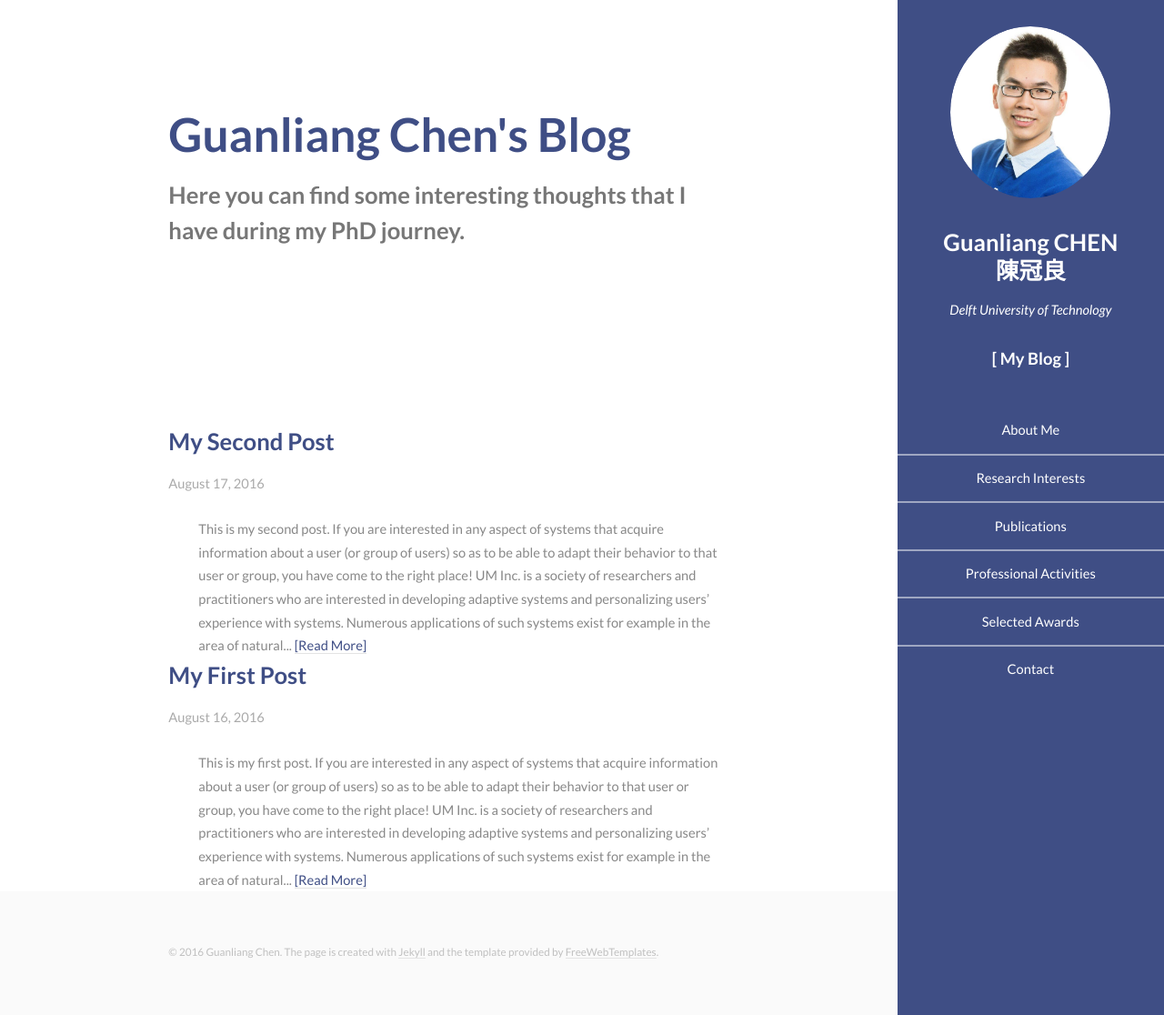
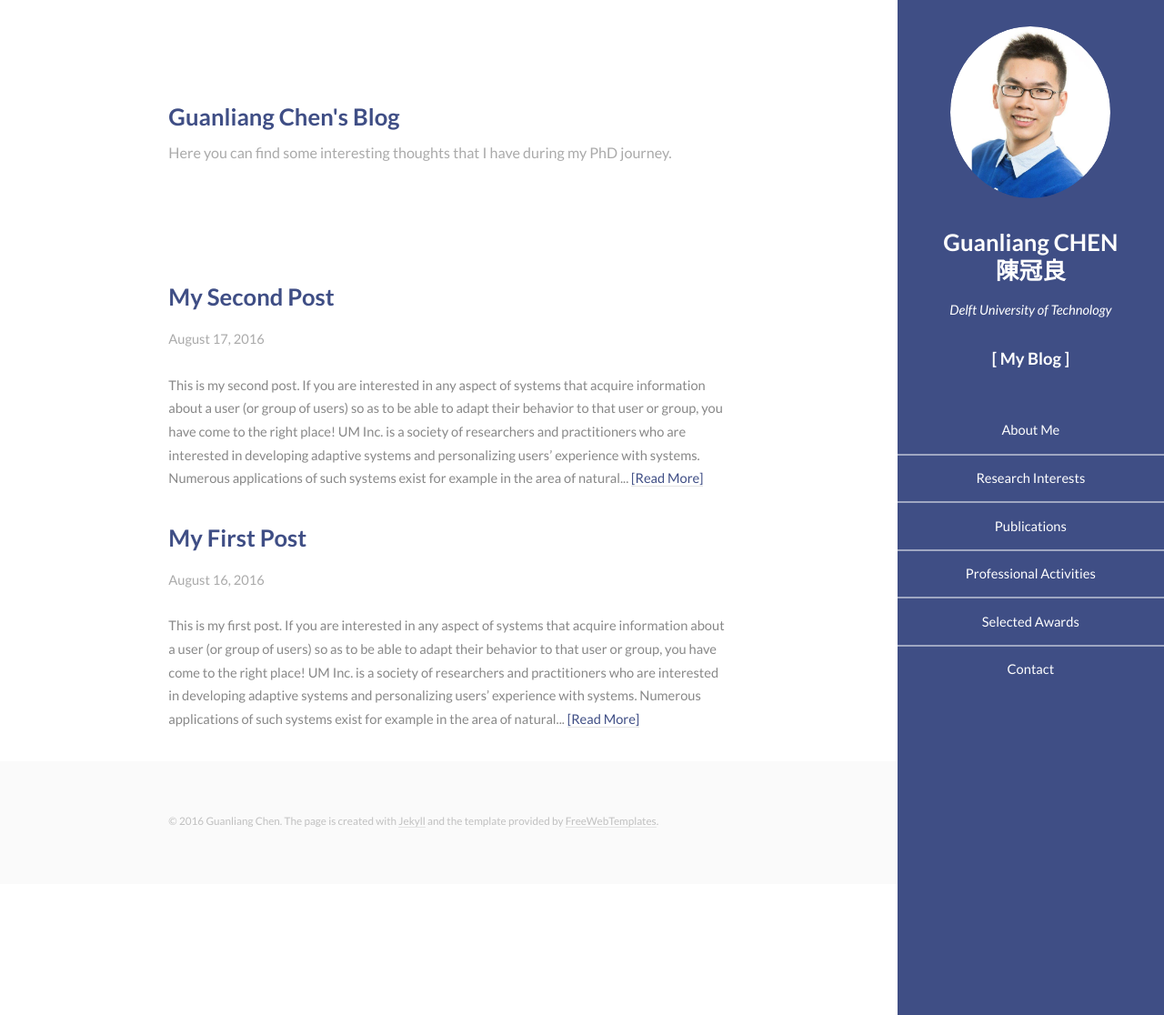
Before and after one commit to AngusGLChen/__angusglchen.github.io, a Jekyll site: the page built from blog/index.html, in a window 1280 px wide and 1116 px high. Shown: the whole window at 91% size. Built offline with Jekyll 4.4.1, drawn with Linux system fonts in a browser that asks for light colours; the list of posts is cut into pages by our own code.

Commit message:
Aug 16, 2016

```diff
--- a/blog/index.html
+++ b/blog/index.html
@@ -3,8 +3,8 @@ layout: default
 title: Guanliang Chen's Blog
 ---
 
-<h2 style="padding:50px 0 0 0"><font color="#3f4e85">{{page.title}}</font></h2>
-<p style="padding:0 0 150px 0">Here you can find some interesting thoughts that I have during my PhD journey.</p>
+<h3 style="padding:50px 0 0 0"><font color="#3f4e85">{{page.title}}</font></h3>
+<p style="padding:0 0 100px 0">Here you can find some interesting thoughts that I have during my PhD journey.</p>
 
 <div class="posts-list">
 	{% for post in paginator.posts %}
@@ -18,7 +18,7 @@ title: Guanliang Chen's Blog
 
     <p class="post-meta">{{ post.date | date: "%B %-d, %Y" }}</p>
 
-    <div class="post-entry" style="padding:0 0 0 2.25em">
+    <div class="post-entry" style="padding:0 0 2.25em 0">
 		{{ post.content | truncatewords: 80 | strip_html | xml_escape}}
 		<a href="{{ post.url | prepend: site.baseurl }}" class="post-read-more"> [Read&nbsp;More]</a>
     </div>
--- a/index.html
+++ b/index.html
@@ -27,7 +27,7 @@
 			<section id="header">
 				<header>
 					<span class="image avatar"><img src="images/avatar.jpg" alt="" /></span>
-					<h1 id="logo"><a href="#">Guanliang CHEN<br>陳冠良</a></h1>
+					<h1 id="logo"><a href="#">Guanliang CHEN 陳冠良</a></h1>
 					<p>Delft University of Technology</p>
 					<h4><a href="/blog"><br>[ My Blog ]<br></a></h4>
 				</header>
```
